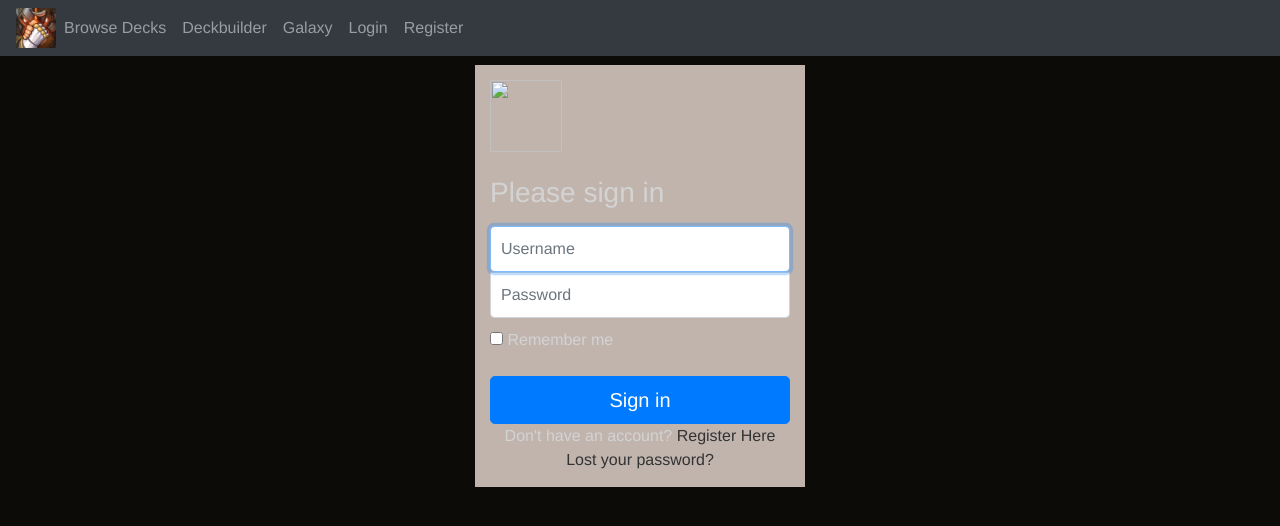
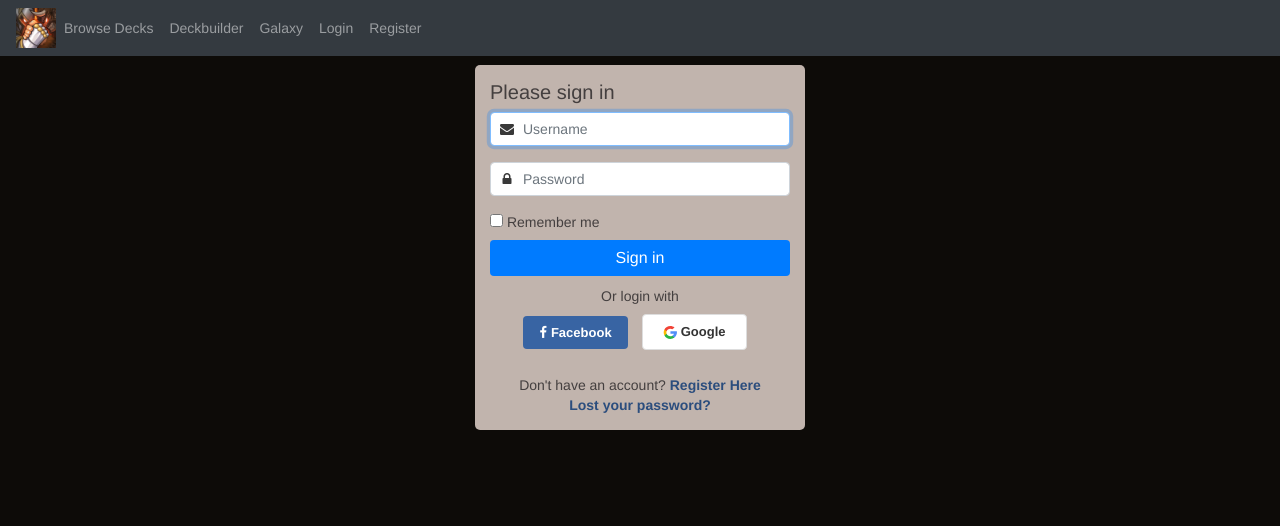
Before and after one commit to MNoya/deckbuilder, a Django app: page /login/ in a window 1280 px wide. Shown: the top 526 px of the page. Run offline with Django 3.2, Linux system fonts and the light colour scheme; some libraries are stand-ins or nearby versions.

Commit message:
Login with Facebook & Google

```diff
--- a/deckbuilder_app/static/css/base.css
+++ b/deckbuilder_app/static/css/base.css
@@ -23,7 +23,9 @@ body {
     align-items: center;
     background-color: var(--color-0);
 
-    font-family: Helvetica Neue, sans-serif;
+    font-family: "Helvetica Neue",Helvetica,Arial,sans-serif;
+    font-size: 14px;
+    line-height: 1.42857143;
     color: lightgray;
 
     /*The fixed navbar will overlay your other content, unless you add padding to the top of the body.*/
--- a/deckbuilder_app/static/css/login.css
+++ b/deckbuilder_app/static/css/login.css
@@ -1,9 +1,14 @@
+body {
+    color: var(--color-gray);
+}
+
 .form-signin {
     width: 70%;
     max-width: 330px;
     padding: 15px;
     margin: auto;
     background-color: var(--color-beige-2);
+    border-radius: 5px;
 }
 
 .form-signin .checkbox {
@@ -13,9 +18,10 @@
 .form-signin .form-control {
     position: relative;
     box-sizing: border-box;
-    height: auto;
+    height: 34px;
     padding: 10px;
-    font-size: 16px;
+    padding-left: 32px;
+    font-size: 14px;
 }
 
 .form-signin .form-control:focus {
@@ -30,6 +36,85 @@
 
 .form-signin input[type="password"] {
     margin-bottom: 10px;
-    border-top-left-radius: 0;
-    border-top-right-radius: 0;
 }
+
+.social-signup {
+    text-align: center;
+    margin-top: 10px;
+    margin-bottom: 15px;
+}
+
+.btn {
+    font-weight: 400;
+    padding: 10px 15px;
+    border-width: 0;
+    line-height: 1;
+    color: #fff;
+}
+
+.social-signup-title {
+    margin-bottom: 8px;
+}
+
+.btn-social {
+    min-width: 105px;
+    font-weight: 600 !important;
+    margin-bottom: 10px;
+    margin-right: 10px;
+    font-size: 13px;
+}
+
+.btn-facebook {
+    background: #3864a3 !important;
+    color: #fff !important;
+}
+
+.btn-facebook:hover {
+    background-color: #2b4d7d!important;
+}
+
+.fa-facebook {
+    margin-right: 4px;
+}
+
+.btn-google {
+    background: #fff!important;
+    color: #333!important;
+    border: 1px solid #ddd!important;
+}
+
+.btn-google:hover {
+    background: #fffbf7!important;
+    border-color: #e2a6a0;
+}
+
+.has-feedback {
+    position: relative;
+}
+
+.form-signin .form-control-feedback {
+    left: 0;
+    color: var(--color-1);
+}
+
+.form-control-feedback {
+    position: absolute;
+    top: 0;
+    right: 0;
+    z-index: 2;
+    display: block;
+    width: 34px;
+    height: 34px;
+    line-height: 34px;
+    text-align: center;
+    pointer-events: none;
+}
+
+.redirect-link {
+    color: #2b4d7d !important;
+    font-weight: bold;
+    text-decoration: underline !important;
+}
+.redirect-link:-webkit-any-link:hover {
+    text-decoration: underline !important;
+}
--- a/deckbuilder_app/templates/views/base.html
+++ b/deckbuilder_app/templates/views/base.html
@@ -25,6 +25,9 @@
         <link rel="stylesheet" href="https://stackpath.bootstrapcdn.com/bootstrap/4.1.3/css/bootstrap.min.css"
               integrity="sha384-MCw98/SFnGE8fJT3GXwEOngsV7Zt27NXFoaoApmYm81iuXoPkFOJwJ8ERdknLPMO"
               crossorigin="anonymous">
+
+        <!-- Font Awesome -->
+        <link rel="stylesheet" href="https://maxcdn.bootstrapcdn.com/font-awesome/4.7.0/css/font-awesome.min.css">
 
         <!-- Base -->
         <link rel="stylesheet" href="{% static "css/base.css" %}"/>
--- a/deckbuilder_app/templates/views/login.html
+++ b/deckbuilder_app/templates/views/login.html
@@ -14,28 +14,42 @@
 
 {% block content %}
     <form class="form-signin" action="{% url 'login' %}" method="POST">
-        <img class="mb-4" src="" alt="" width="72" height="72">
-        <h1 class="h3 mb-3 font-weight-normal">Please sign in</h1>
-{#        <label for="inputEmail" class="sr-only">Email address</label>#}
-{#        <input type="email" id="inputEmail" class="form-control" placeholder="Email address" required autofocus>#}
+        <h1 class="h5 font-weight-normal">Please sign in</h1>
         {% csrf_token %}
+        <div class="form-group has-feedback">
+            <input type="text" name="{{ form.username.html_name }}"
+                   class="form-control" placeholder="Username" required autofocus>
 
-        <span id="reauth-email" class="reauth-email"></span>
-        <input type="text" name="{{ form.username.html_name }}"
-               class="form-control" placeholder="Username" required autofocus>
-        <input type="password" name="{{ form.password.html_name }}"
-               class="form-control" placeholder="Password" required>
-        <div class="checkbox mb-3">
+            <span class="fa fa-envelope form-control-feedback" aria-hidden="true"></span>
+        </div>
+        <div class="form-group has-feedback">
+            <input type="password" name="{{ form.password.html_name }}"
+                   class="form-control" placeholder="Password" required>
+            <span class="fa fa-lock form-control-feedback" aria-hidden="true"></span>
+        </div>
+        <div class="checkbox">
             <label>
                 <input type="checkbox" value="remember-me"> Remember me
             </label>
         </div>
-        <button class="btn btn-lg btn-primary btn-block" type="submit">Sign in</button>
-        <div class="panel-footer" style="text-align: center;">
-            Don't have an account? <a href="{% url 'register' %}"> Register Here </a>
+        <button class="btn btn-md btn-primary btn-block" type="submit">Sign in</button>
+        <div class="social-signup">
+            <p class="social-signup-title">
+                <span>Or login with</span>
+            </p>
+            <a href="{% url 'social:begin' 'facebook' %}" class="btn btn-social btn-facebook">
+                <i class="fa fa-facebook" title="Facebook"></i>Facebook
+            </a>
+            <a href="{% url 'social:begin' 'google-oauth2' %}" class="btn btn-social btn-google">
+                <img src="{% static "img/google-icon.svg" %}" alt="Google" height="13">
+                Google
+            </a>
         </div>
         <div class="panel-footer" style="text-align: center;">
-            <a href="{% url 'recover_password' %}">Lost your password?</a>
+            Don't have an account? <a href="{% url 'register' %}" class="redirect-link"> Register Here </a>
+        </div>
+        <div class="panel-footer" style="text-align: center;">
+            <a href="{% url 'recover_password' %}" class="redirect-link">Lost your password?</a>
         </div>
     </form>
 {% endblock content %}
--- a/deckbuilder_app/urls.py
+++ b/deckbuilder_app/urls.py
@@ -1,6 +1,6 @@
 from django.conf import settings
 from django.conf.urls.static import static
-from django.urls import path
+from django.urls import path, include
 from django.contrib.auth import views as auth_views
 
 from deckbuilder_app.views import decks as deck_views
@@ -32,6 +32,8 @@ urlpatterns = \
         path('reset-password/', user_views.reset_password, name='reset_password_post'),
         path('reset-password/<token>/', user_views.reset_password, name='reset_password_get'),
 
+        path('auth/', include('social_django.urls', namespace='social')),
+
         # url(r'^profile/$', views.my_profile, name='my_profile'),
         # url(r'^profile/(?P<pk>[0-9]+)/$', views.user_profile, name='user_profile'),
     ] + static(settings.MEDIA_URL, document_root=settings.MEDIA_ROOT) \
--- a/requirements.txt
+++ b/requirements.txt
@@ -4,4 +4,5 @@ gunicorn==19.9.0
 Pillow==5.2.0
 python-decouple==3.1
 pytz==2018.5
+social-auth-app-django==2.1.0
 uWSGI==2.0.17.1
```
Also changed, not shown: deckbuilder_core/settings.py (+66 -4 lines), deckbuilder_app/static/img/google-icon.svg (added), 1 other file.
